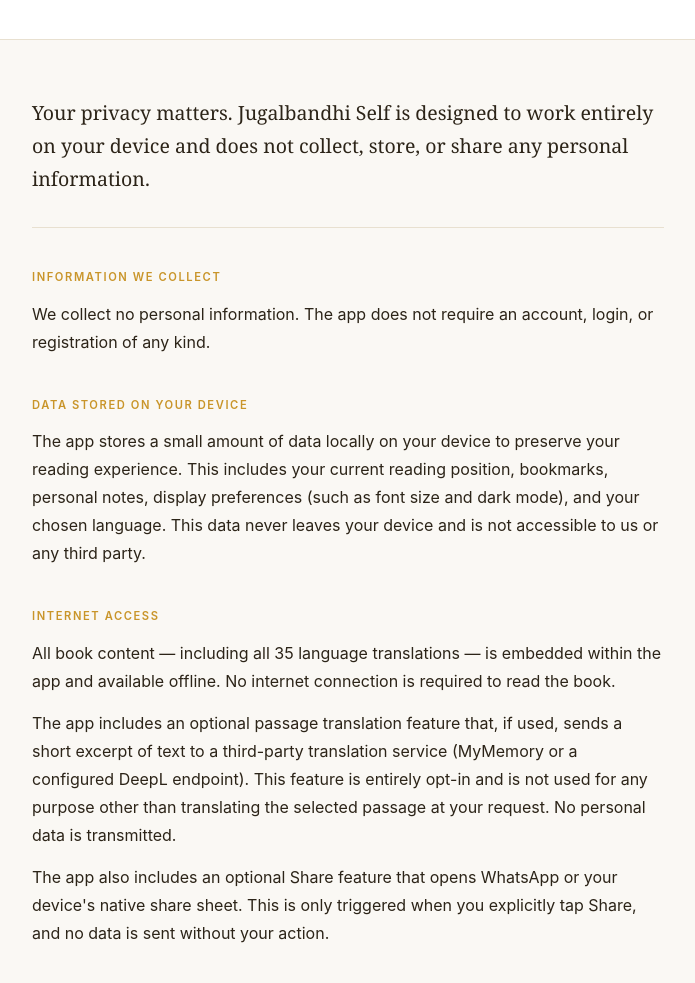
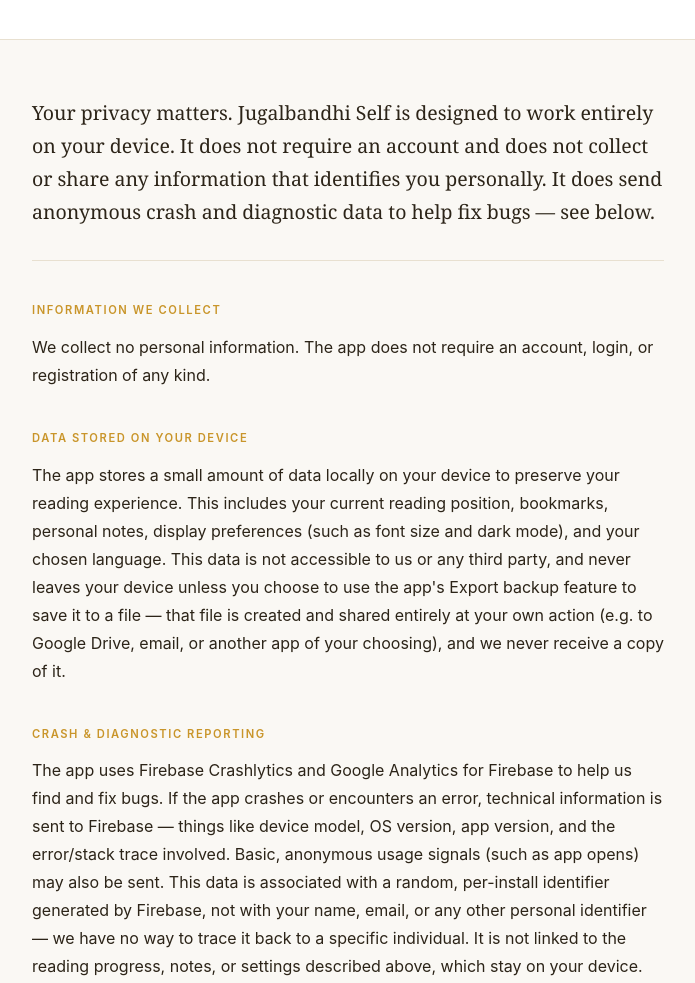
Before and after one commit to RahilMundkur/jugalbandhi-self, a plain HTML site: page privacy-policy.html in a window 1280 px wide. Shown: the part 108-1091 px from the top of the page, without its empty margins (292-987 px from the left). Drawn offline with Linux system fonts and the light colour scheme.

Commit message:
Update privacy policy: disclose Crashlytics/Analytics data collection#

```diff
--- a/privacy-policy.html
+++ b/privacy-policy.html
@@ -89,13 +89,16 @@
 
 <main>
 
-  <p class="lead">Your privacy matters. Jugalbandhi Self is designed to work entirely on your device and does not collect, store, or share any personal information.</p>
+  <p class="lead">Your privacy matters. Jugalbandhi Self is designed to work entirely on your device. It does not require an account and does not collect or share any information that identifies you personally. It does send anonymous crash and diagnostic data to help fix bugs — see below.</p>
 
   <h2>Information We Collect</h2>
   <p>We collect no personal information. The app does not require an account, login, or registration of any kind.</p>
 
   <h2>Data Stored on Your Device</h2>
-  <p>The app stores a small amount of data locally on your device to preserve your reading experience. This includes your current reading position, bookmarks, personal notes, display preferences (such as font size and dark mode), and your chosen language. This data never leaves your device and is not accessible to us or any third party.</p>
+  <p>The app stores a small amount of data locally on your device to preserve your reading experience. This includes your current reading position, bookmarks, personal notes, display preferences (such as font size and dark mode), and your chosen language. This data is not accessible to us or any third party, and never leaves your device unless you choose to use the app's Export backup feature to save it to a file — that file is created and shared entirely at your own action (e.g. to Google Drive, email, or another app of your choosing), and we never receive a copy of it.</p>
+
+  <h2>Crash &amp; Diagnostic Reporting</h2>
+  <p>The app uses Firebase Crashlytics and Google Analytics for Firebase to help us find and fix bugs. If the app crashes or encounters an error, technical information is sent to Firebase — things like device model, OS version, app version, and the error/stack trace involved. Basic, anonymous usage signals (such as app opens) may also be sent. This data is associated with a random, per-install identifier generated by Firebase, not with your name, email, or any other personal identifier — we have no way to trace it back to a specific individual. It is not linked to the reading progress, notes, or settings described above, which stay on your device.</p>
 
   <h2>Internet Access</h2>
   <p>All book content — including all 35 language translations — is embedded within the app and available offline. No internet connection is required to read the book.</p>
@@ -104,6 +107,7 @@
 
   <h2>Third-Party Services</h2>
   <p>When the optional translation feature is used, text excerpts may be sent to <a href="https://mymemory.translated.net" target="_blank">MyMemory</a> (a free public translation API). Please refer to their privacy policy for details on how they handle submitted text. No user identifiers are sent alongside translation requests.</p>
+  <p>The app uses <a href="https://firebase.google.com/support/privacy" target="_blank">Firebase</a> (Crashlytics and Analytics), a service provided by Google, for the crash and diagnostic reporting described above. Please refer to Google's <a href="https://policies.google.com/privacy" target="_blank">privacy policy</a> for details on how Firebase/Google handle this data.</p>
 
   <h2>Children's Privacy</h2>
   <p>The app does not knowingly collect any information from anyone, including children under the age of 13. No account creation or personal information is required to use the app.</p>
@@ -118,7 +122,7 @@
 </main>
 
 <footer>
-  Effective date: March 2026 &nbsp;·&nbsp; Rahil Mundkur
+  Effective date: July 2026 &nbsp;·&nbsp; Rahil Mundkur
 </footer>
 
 </body>
```
